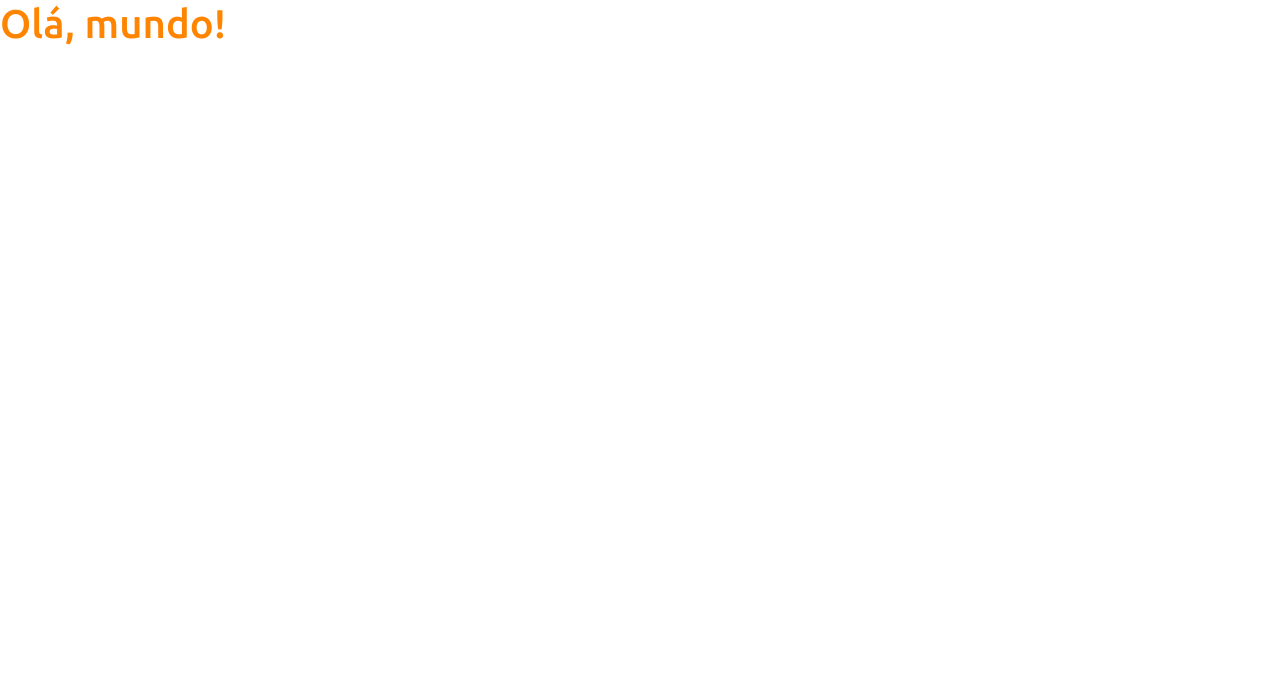
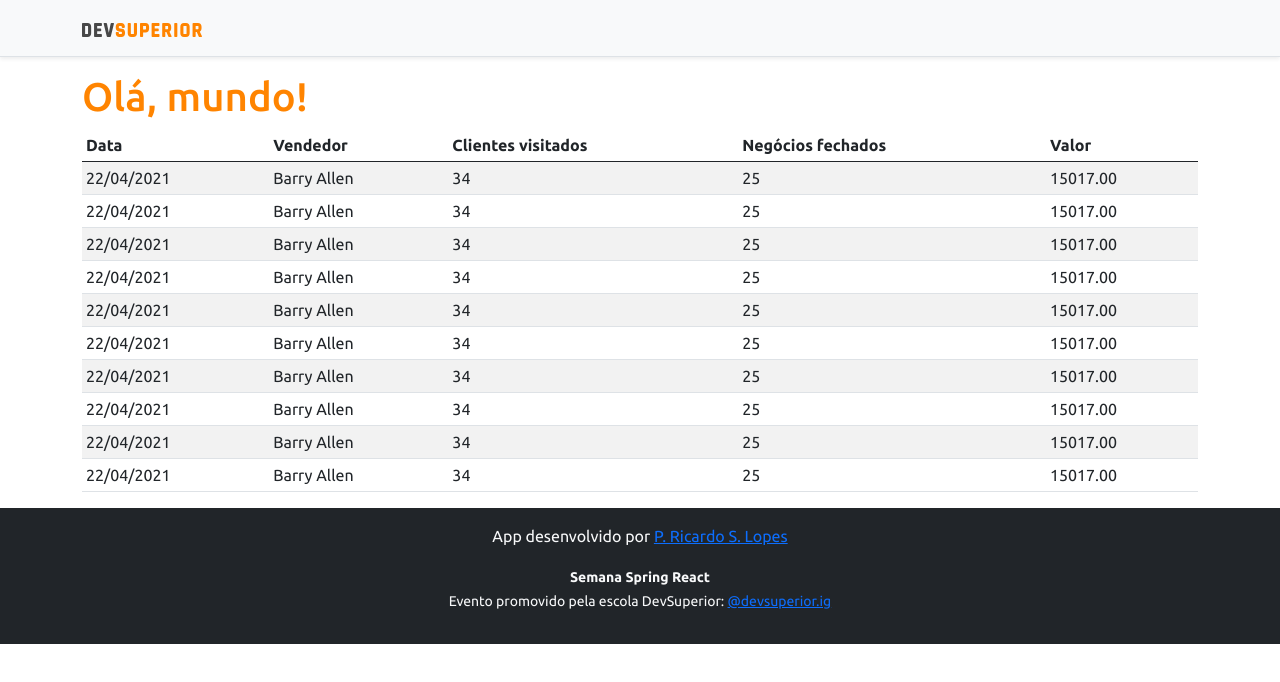
Before and after one commit to RicardoLopes1/project-sds3, a React (Create React App) app in the folder frontend/: page / in a window 1280 px wide. Shown: the top 682 px of the page. Built offline with nearby package versions, Linux system fonts and the light colour scheme.

Commit message:
Basic static components

```diff
--- a/frontend/src/App.tsx
+++ b/frontend/src/App.tsx
@@ -1,8 +1,17 @@
+import NavBar from "components/NavBar";
+import Footer from "components/Footer";
+import DataTable from "components/DataTable";
 function App() {
   return (
-    <div>
-      <h1 className="text-primary">Olá, mundo!</h1>
-    </div>
+    <>
+      <NavBar />
+      <div className="container">
+        <h1 className="text-primary">Olá, mundo!</h1>
+
+        <DataTable />
+      </div>
+      <Footer />
+    </>
   );
 }
 
--- /dev/null
+++ b/frontend/src/components/DataTable/index.tsx
@@ -0,0 +1,92 @@
+
+const DataTable = () => {
+    return (
+        <div className="table-responsive">
+            <table className="table table-striped table-sm">
+                <thead>
+                    <tr>
+                        <th>Data</th>
+                        <th>Vendedor</th>
+                        <th>Clientes visitados</th>
+                        <th>Negócios fechados</th>
+                        <th>Valor</th>
+                    </tr>
+                </thead>
+                <tbody>
+                    <tr>
+                        <td>22/04/2021</td>
+                        <td>Barry Allen</td>
+                        <td>34</td>
+                        <td>25</td>
+                        <td>15017.00</td>
+                    </tr>
+                    <tr>
+                        <td>22/04/2021</td>
+                        <td>Barry Allen</td>
+                        <td>34</td>
+                        <td>25</td>
+                        <td>15017.00</td>
+                    </tr>
+                    <tr>
+                        <td>22/04/2021</td>
+                        <td>Barry Allen</td>
+                        <td>34</td>
+                        <td>25</td>
+                        <td>15017.00</td>
+                    </tr>
+                    <tr>
+                        <td>22/04/2021</td>
+                        <td>Barry Allen</td>
+                        <td>34</td>
+                        <td>25</td>
+                        <td>15017.00</td>
+                    </tr>
+                    <tr>
+                        <td>22/04/2021</td>
+                        <td>Barry Allen</td>
+                        <td>34</td>
+                        <td>25</td>
+                        <td>15017.00</td>
+                    </tr>
+                    <tr>
+                        <td>22/04/2021</td>
+                        <td>Barry Allen</td>
+                        <td>34</td>
+                        <td>25</td>
+                        <td>15017.00</td>
+                    </tr>
+                    <tr>
+                        <td>22/04/2021</td>
+                        <td>Barry Allen</td>
+                        <td>34</td>
+                        <td>25</td>
+                        <td>15017.00</td>
+                    </tr>
+                    <tr>
+                        <td>22/04/2021</td>
+                        <td>Barry Allen</td>
+                        <td>34</td>
+                        <td>25</td>
+                        <td>15017.00</td>
+                    </tr>
+                    <tr>
+                        <td>22/04/2021</td>
+                        <td>Barry Allen</td>
+                        <td>34</td>
+                        <td>25</td>
+                        <td>15017.00</td>
+                    </tr>
+                    <tr>
+                        <td>22/04/2021</td>
+                        <td>Barry Allen</td>
+                        <td>34</td>
+                        <td>25</td>
+                        <td>15017.00</td>
+                    </tr>
+                </tbody>
+            </table>
+        </div>
+    );
+}
+
+export default DataTable;
--- /dev/null
+++ b/frontend/src/components/Footer/index.tsx
@@ -0,0 +1,16 @@
+
+const Footer = () => {
+    return (
+        <div>
+            <footer className="footer mt-auto py-3 bg-dark">
+                <div className="container">
+                    <p className="text-light">App desenvolvido por <a href="https://ricardolopes1.github.io/" target="_blank" rel="noreferrer">P. Ricardo S. Lopes</a></p>
+                    <p className="text-light"><small><strong>Semana Spring React</strong><br />
+                    Evento promovido pela escola DevSuperior: <a href="https://instagram.com/devsuperior.ig" target="_blank" rel="noreferrer">@devsuperior.ig</a></small></p>
+                </div>
+            </footer>
+        </div>
+    );
+}
+
+export default Footer;
--- /dev/null
+++ b/frontend/src/components/NavBar/index.tsx
@@ -0,0 +1,15 @@
+import ImgDsDark from "assets/img/ds-dark.svg";
+
+const NavBar = () => {
+    return (
+        <div className="d-flex flex-column flex-md-row align-items-center p-3 px-md-4 mb-3 bg-light border-bottom shadow-sm">
+            <div className="container">
+                <nav className="my-2 my-md-0 mr-md-3">
+                    <img src={ImgDsDark} alt="DevSuperior" width="120" />
+                </nav>
+            </div>
+        </div>
+    );
+  }
+
+  export default NavBar;
```
Also changed, not shown: frontend/src/assets/img/ds-dark.svg (added).
